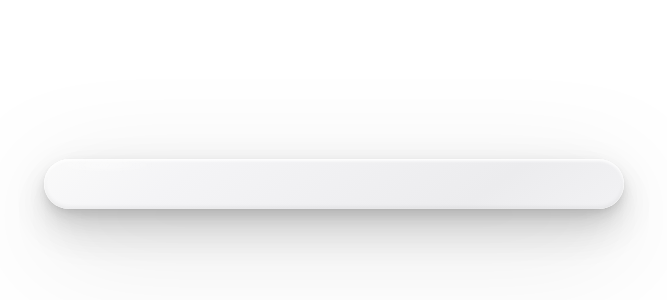
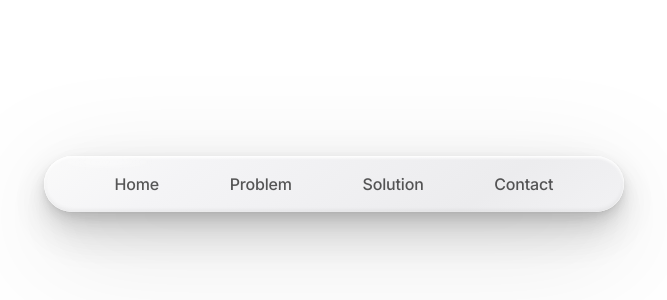
Before and after one commit to Om-Rohilla/Navigation, a React (Vite) app: page / in a window 1280 px wide. Shown: the part 224-524 px from the top of the page, without its empty margins (306-973 px from the left). Built offline with nearby package versions, Linux system fonts and the light colour scheme.

Commit message:
Add nav items to 3D pill

```diff
--- a/src/components/ui/component.tsx
+++ b/src/components/ui/component.tsx
@@ -1,16 +1,27 @@
 import React from 'react'
 
+interface NavItem {
+  label: string
+}
+
 /**
- * 3D Pill Base
- * A minimal, elegant pill-shaped container with realistic depth and lighting
+ * 3D Pill Navigation Bar
+ * A premium 3D navigation component with clean typography and perfect spacing
  */
 export const PillBase: React.FC = () => {
+  const navItems: NavItem[] = [
+    { label: 'Home' },
+    { label: 'Problem' },
+    { label: 'Solution' },
+    { label: 'Contact' },
+  ]
+
   return (
-    <div
+    <nav
       className="relative rounded-full overflow-hidden"
       style={{
         width: '580px',
-        height: '50px',
+        height: '56px',
         background: `
           linear-gradient(145deg, #fafafa 0%, #f4f4f6 25%, #f0f0f2 50%, #ececee 75%, #f2f2f4 100%)
         `,
@@ -100,6 +111,47 @@ export const PillBase: React.FC = () => {
           filter: 'blur(3px)',
         }}
       />
-    </div>
+
+      {/* Navigation items container */}
+      <div
+        className="relative z-10 h-full flex items-center justify-evenly px-8"
+        style={{
+          fontFamily: 'Inter, -apple-system, BlinkMacSystemFont, "Segoe UI", Poppins, sans-serif',
+        }}
+      >
+        {navItems.map((item, index) => (
+          <a
+            key={index}
+            href="#"
+            className="relative group cursor-pointer transition-colors duration-200"
+            style={{
+              fontSize: '16px',
+              fontWeight: 500,
+              color: 'rgba(0, 0, 0, 0.65)',
+              textDecoration: 'none',
+              letterSpacing: '-0.01em',
+            }}
+            onMouseEnter={(e) => {
+              e.currentTarget.style.color = 'rgba(0, 0, 0, 0.9)'
+            }}
+            onMouseLeave={(e) => {
+              e.currentTarget.style.color = 'rgba(0, 0, 0, 0.65)'
+            }}
+          >
+            {item.label}
+
+            {/* Subtle hover underline */}
+            <span
+              className="absolute bottom-0 left-0 right-0 opacity-0 group-hover:opacity-100 transition-opacity duration-200"
+              style={{
+                height: '1px',
+                background: 'linear-gradient(90deg, transparent 0%, rgba(0, 0, 0, 0.2) 50%, transparent 100%)',
+                transform: 'translateY(2px)',
+              }}
+            />
+          </a>
+        ))}
+      </div>
+    </nav>
   )
 }
```
